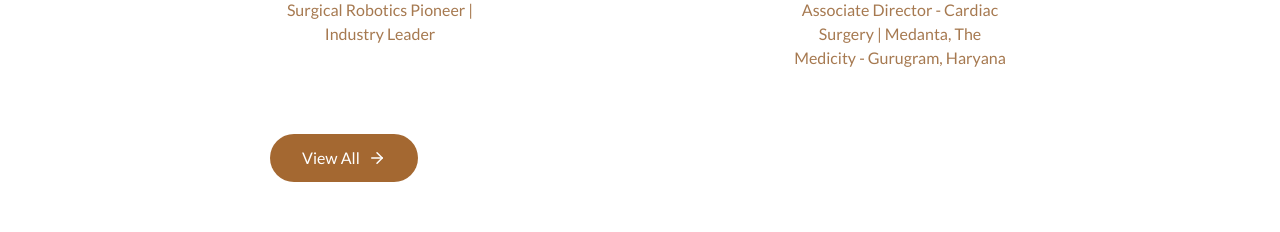
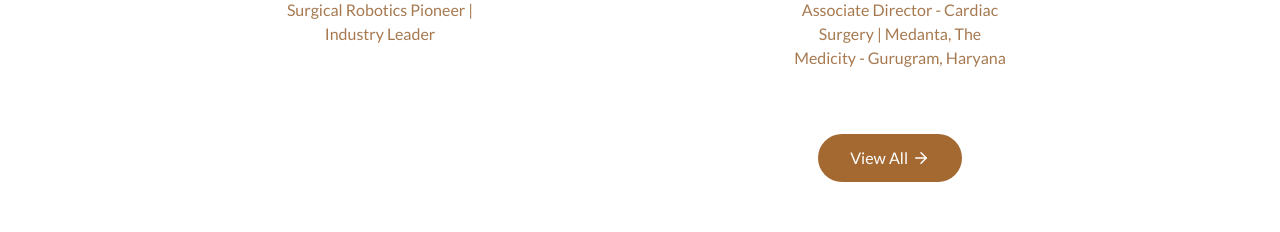
Before and after one commit to puneetshukla041/ssicrs, a Next.js app: page /Home in a window 1280 px wide. Shown: the part 5960-6192 px from the top of the page. Built offline with nearby package versions, Linux system fonts and the light colour scheme.

Commit message:
Update section7.tsx

```diff
--- a/components/homepage/section7.tsx
+++ b/components/homepage/section7.tsx
@@ -105,11 +105,11 @@ export default function Section7() {
           ))}
         </div>
 
-        {/* View All Button */}
-        <div className="flex justify-center mt-16">
+{/* View All Button aligned right with margin */}
+<div className="flex justify-end mt-16 w-full">
   <Link
     href={facultyPagePath}
-            className="px-8 py-3 rounded-[30px] text-white flex items-center justify-center gap-2 transition-transform duration-200 hover:scale-[1.03]"
+    className="px-8 py-3 rounded-[30px] text-white flex items-center justify-center gap-1 transition-transform duration-200 hover:scale-[1.03] mr-12"
     style={{
       ...latoSansSerif,
       fontWeight: 500,
@@ -120,6 +120,7 @@ export default function Section7() {
     View All <FiArrowRight size={18} />
   </Link>
 </div>
+
       </div>
     </section>
   );
```
Lines whose indentation alone changed are shown as unchanged.
